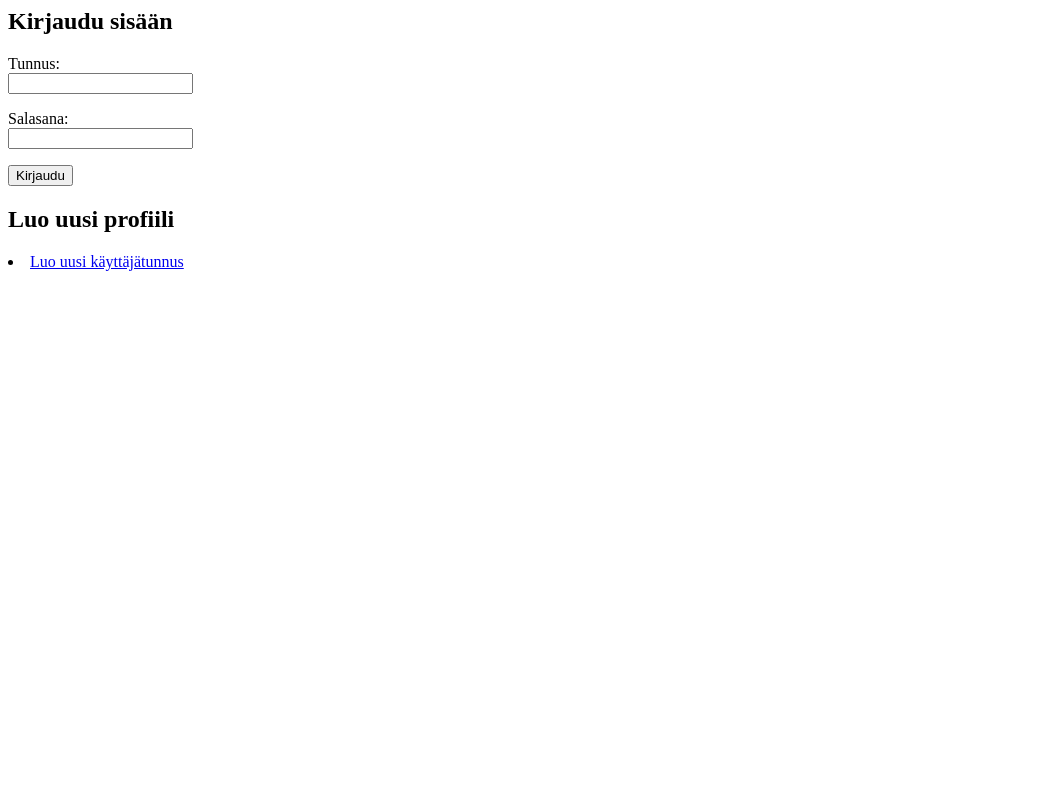
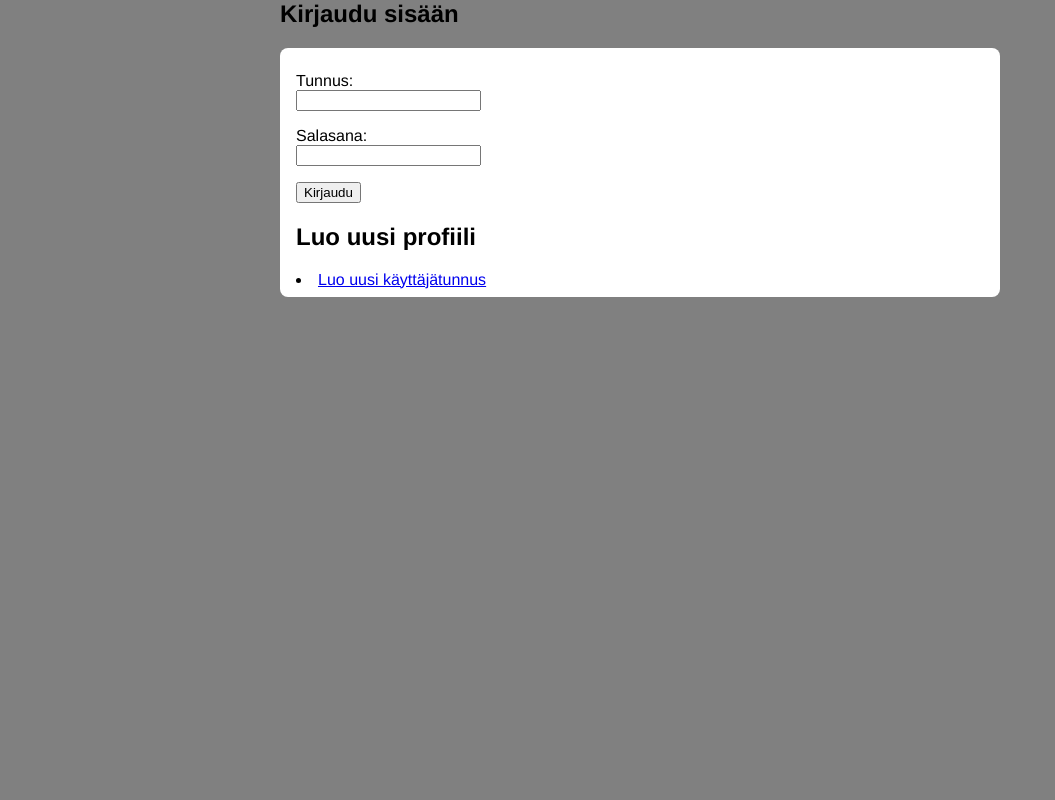
Before and after one commit to lepa154/Kirjakeskustelusovellus, a Flask app: page /login in a window 1280 px wide. Shown: the whole page, without its empty margins (0-1055 px from the left). Run offline with Flask 3, Linux system fonts and the light colour scheme.

Commit message:
Update login.html

```diff
--- a/templates/login.html
+++ b/templates/login.html
@@ -1,9 +1,25 @@
 <h2>Kirjaudu sisään</h2>
+
+<style>
+    body {
+        margin: auto;
+        max-width: 45em;
+        font-family: 'Helvetica', 'Arial', sans-serif;
+        background: gray;
+    }
+
+    .header {
+        background: white;
+        padding: 0.5em 1em;
+        border-radius: 0.5em;
+    }
+</style>
 
 {% if error %}
 <p style="color:red;">{{ error }}</p>
 {% endif %}
 
+<div class="header">
 <form action="/login" method="POST">
 <p>Tunnus:<br>
 <input type="text" name="username"></p>
@@ -14,3 +30,4 @@
 
 <h2>Luo uusi profiili</h2>
 <li><a href="/register">Luo uusi käyttäjätunnus</a></li>
+</div>
```
